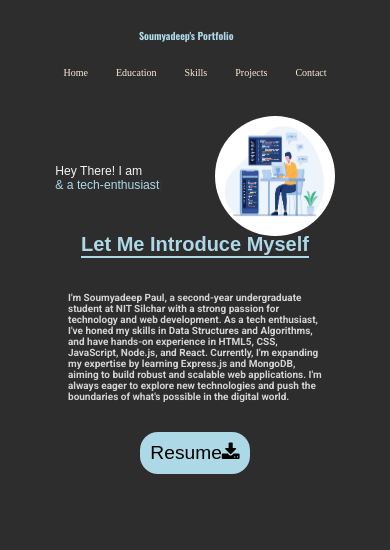
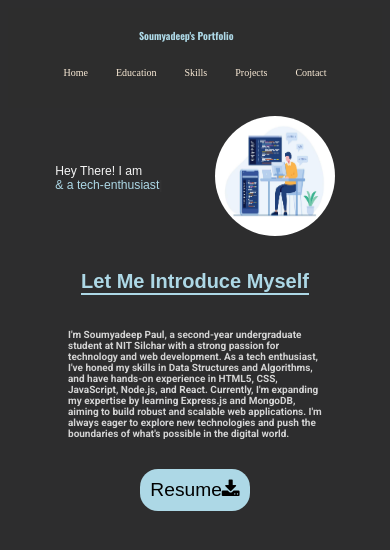
Before and after one commit to Soumyadeep-4704/Personal-Portfolio, a plain HTML site: page index.html in a window 390 px wide. Shown: the top 550 px of the page. Drawn offline with nearby package versions, Linux system fonts and the light colour scheme; a web font is replaced by a local one.

Commit message:
home.css

```diff
--- a/home.css
+++ b/home.css
@@ -66,8 +66,8 @@
         width: 120px;
     }
 
-    .intro{
-        margin-top: 12px;
+    .intro > h1.headingText{
+        margin-top: 8px;
     }
 
     .intro > p{
```
